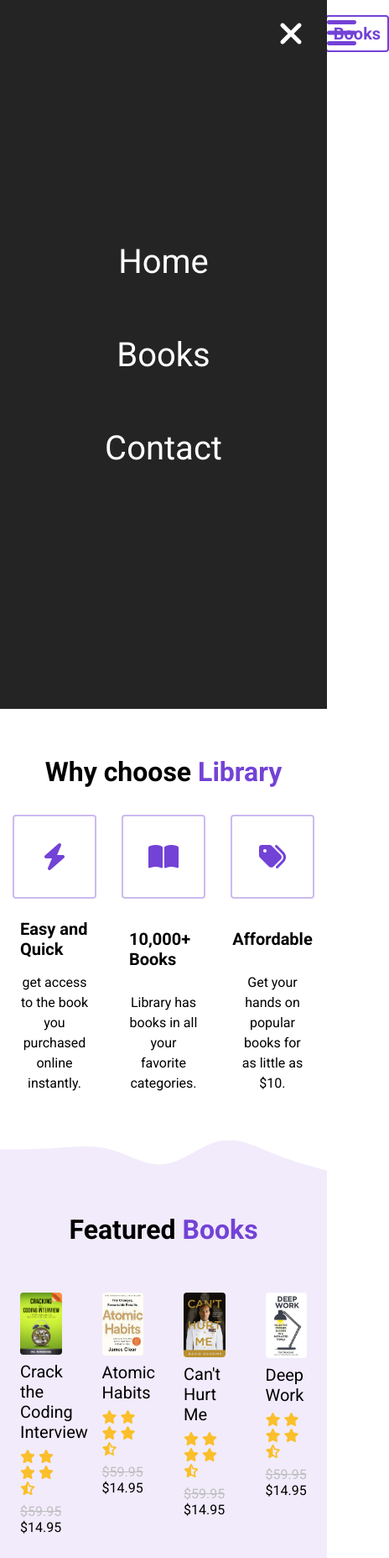
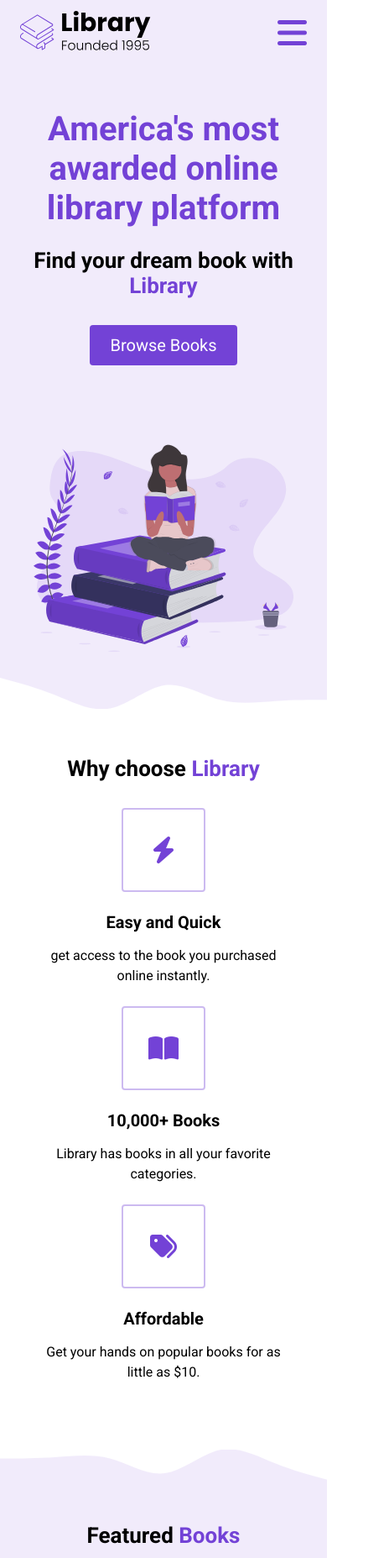
Before and after one commit to NunezAN/e_commerce_01, a plain HTML site: page index.html in a window 390 px wide. Shown: the top 1855 px of the page at 84% size, 464 px wide, since content can reach past the window. Drawn offline with Linux system fonts and the light colour scheme.

Commit message:
completed optimization for tablets and phones

```diff
--- a/assets/style.css
+++ b/assets/style.css
@@ -23,6 +23,14 @@ a:hover{
 }
 
 /* BURGER MENU */
+.menu--open .menu__backdrop{
+  visibility: visible;
+  opacity: 1;
+}
+.menu--open{
+  max-height: 100vh;
+  overflow-y: hidden;
+}
 
 .button__menu{
   background-color: transparent;
@@ -30,6 +38,7 @@ a:hover{
   text-align: center;
   border: none;
   color: #7342d6;
+  display: none;
 }
 .menu__backdrop{
   position: absolute;
@@ -42,6 +51,9 @@ a:hover{
   display: flex;
   justify-content: center;
   align-items: center;
+  transition: all 300ms ease;
+  opacity: 0;
+  visibility: hidden;
 }
 .button__menu--close{
   position:absolute;
@@ -222,6 +234,7 @@ button:active {
 .highlight__wrapper {
   display: flex; /*move children to right-left*/
   /* display: 100%; */
+  flex-wrap: wrap;
 }
 .highlight {
   padding: 0 24px;
@@ -229,7 +242,6 @@ button:active {
   display: flex; /*set each highlight to show column, centered and spaced out*/
   flex-direction: column;
   align-items: center;
-  justify-content: space-between;
 }
 .highlight__para {
   /*align paragraph text to the center*/
@@ -251,6 +263,7 @@ button:active {
 .highlight__subtitle {
   font-size: 20px;
   margin-bottom: 16px;
+  text-align: center;
 }
 
 /* FEATURES */
@@ -355,3 +368,37 @@ footer {
 .footer__link {
   padding: 0 8px;
 }
+/* TABLETS, LARGE SMARTPHONES */
+@media (max-width:768px){
+  .header__description{
+    padding: 0 24px;
+  }
+  h1{
+    font-size: 40px;
+  }
+  h2{
+    font-size: 26px;
+  }
+  button{
+    font-size: 18px;
+  }
+  .book{
+    width: 50%
+  }
+}
+/* SMALL PHONES, LARGE SMARTPHONE */
+@media (max-width:550px){
+  .nav__links{
+    display: none;
+  }
+  .button__menu{
+    display: block;
+  }
+  .highlight{
+    width: 100%;
+  }
+  .highlight:not(last-child)
+  {
+    margin-bottom: 24px;
+  }
+}
--- a/index.html
+++ b/index.html
@@ -7,6 +7,7 @@
     <title>Library</title>
     <link rel="stylesheet" href="./assets/style.css" />
     <script src="https://kit.fontawesome.com/6b8aa863e0.js" crossorigin="anonymous"></script>
+    <script src="index.js"></script>
   </head>
   <body>
     <main>
@@ -25,33 +26,35 @@
               <a href="" class="nav__link nav__link--primary">Books</a>
             </li>
           </ul>
-        </div>
-        <button class="button__menu">
+        <button class="button__menu" onclick="openmenu()">
           <i class="fas fa-bars"></i>
         </button>
         <div class="menu__backdrop">
-          <button class="button__menu button__menu--close">
+          <button class="button__menu button__menu--close" onclick="closemenu()">
             <i class="fas fa-times"></i>
           </button>
             <ul class="menu__links">
               <li class="menu__list">
-                <a href="#" class="menu__link">Home</a>
+                <a href="#" class="menu__link" onclick="closemenu()">Home</a>
               </li>
               <li class="menu__list">
-                <a href="#features" class="menu__link">Books</a>
+                <a href="#features" class="menu__link" onclick="closemenu()">Books</a>
               </li>
               <li class="menu__list">
                 <a href="#" class="menu__link no-cursor">Contact</a>
               </li>
             </ul>
+          </div>
         </div>
       </nav>
       <header>
         <div class="header__container">
           <div class="header__description">
-            <h1>Australia's most awarded online library platform</h1>
+            <h1>America's most awarded online library platform</h1>
             <h2>Find your dream book with <span class="text--purple">Library</span></h2>
-            <button class="header__button">Browse Books</button>
+            <a href="#features">
+              <button class="header__button">Browse Books</button>
+            </a>
           </div>
           <figure class="header__img--wrapper">
             <img src="./assets/Undraw_Books.svg" alt="" class="header__img">
--- /dev/null
+++ b/index.js
@@ -0,0 +1,9 @@
+function openmenu()
+{
+    document.body.classList +=" menu--open"
+}
+function closemenu()
+{
+    document.body.classList.remove('menu--open')
+
+}
```
